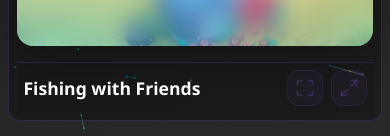
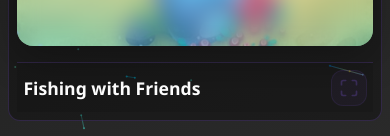
Before and after one commit to wanghuan072/Fish-Games, a Vue app: page /games/fishing-with-friends in a window 390 px wide. Shown: the part 529-665 px from the top of the page. Built offline with nearby package versions, Linux system fonts and the light colour scheme; grey boxes are pictures that could not be loaded; the HTML template or start-up script is replaced by a standard one.

Commit message:
修复手机全屏问题-3

```diff
--- a/src/App.vue
+++ b/src/App.vue
@@ -118,5 +118,8 @@ body {
     font-size: 0.8rem;
     padding-left: 0.5rem;
   }
+  .hidden-xs {
+    display: none !important;
+  }
 }
 </style>
--- a/src/views/GameDetail.vue
+++ b/src/views/GameDetail.vue
@@ -99,7 +99,7 @@
                   <button
                     @click="toggleFullscreen"
                     :disabled="!showGameplay"
-                    class="control-button"
+                    class="control-button hidden-xs"
                     :class="{ disabled: !showGameplay }"
                     title="Full screen"
                   >
```
